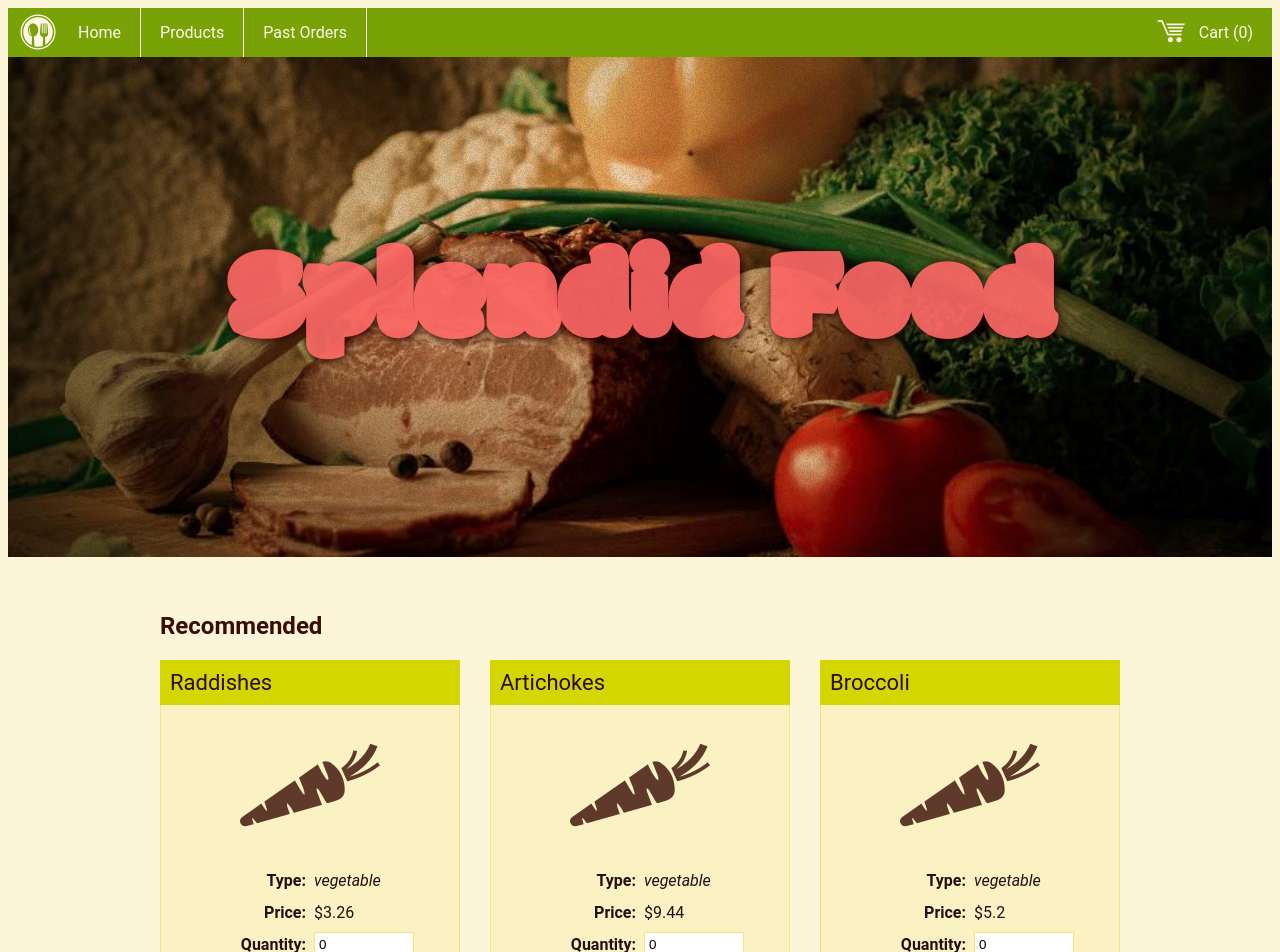
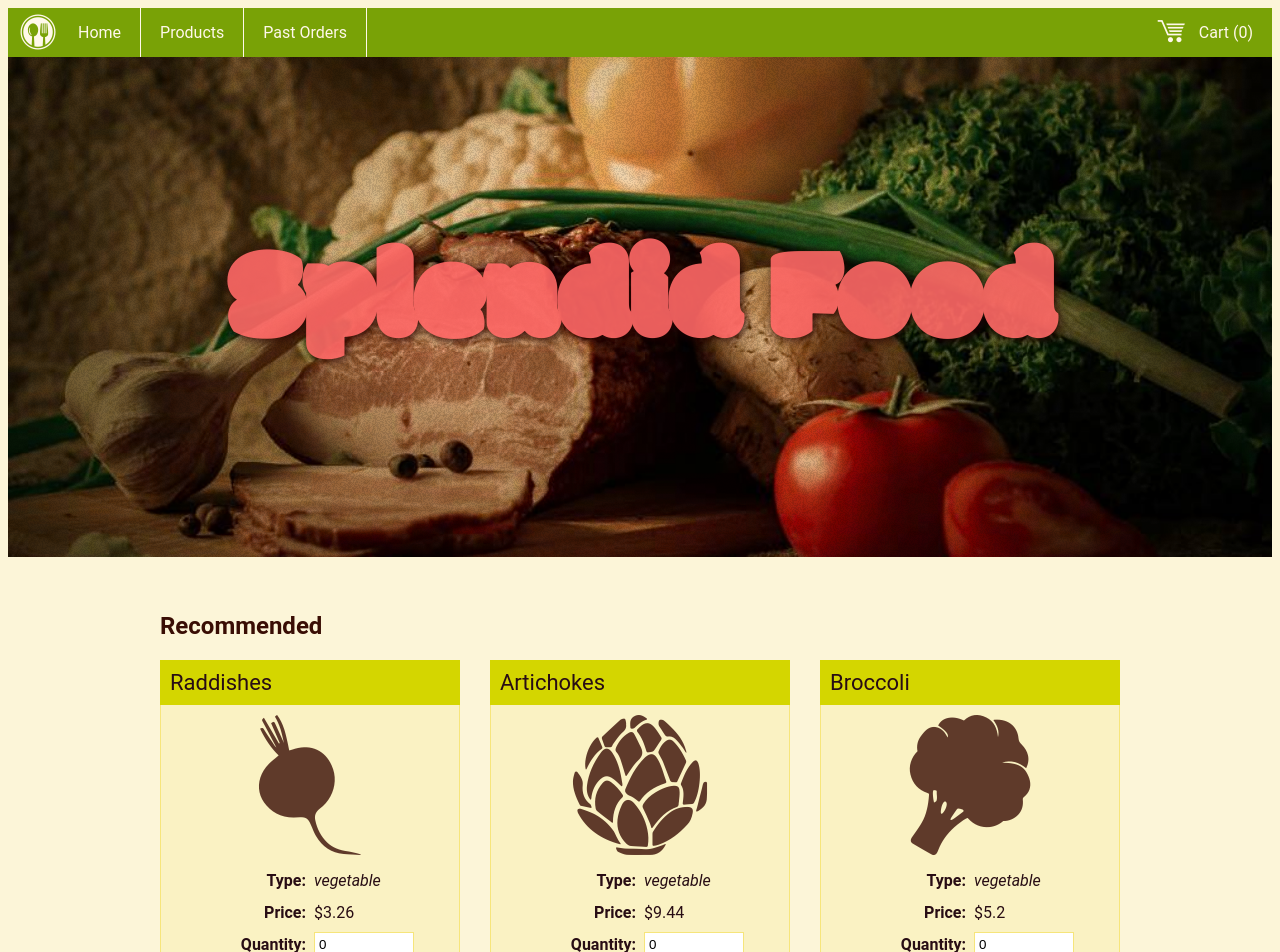
Before and after one commit to Dominastorm/learnVueCLI, a Vue app: page / in a window 1280 px wide. Shown: the top 952 px of the page. Built offline with nearby package versions, Linux system fonts and the light colour scheme.

Commit message:
Fix product icons

```diff
--- a/src/components/ProductCard.vue
+++ b/src/components/ProductCard.vue
@@ -4,7 +4,7 @@
       {{ product.name }}
     </div>
     <div class="card-body">
-      <i class="icofont-10x icofont-carrot"></i>
+      <i :class="'icofont-10x icofont-' + product.icon"></i>
       <form>
         <div class="row">
           <div class="cell">
```
